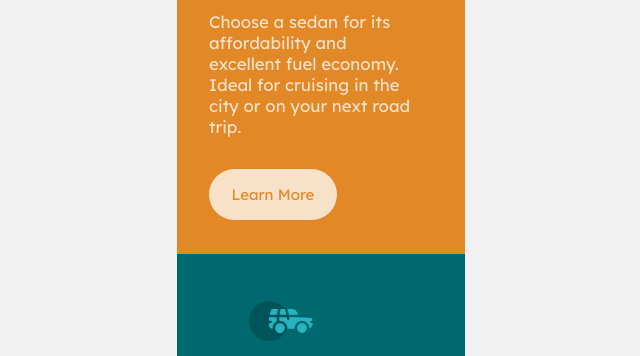
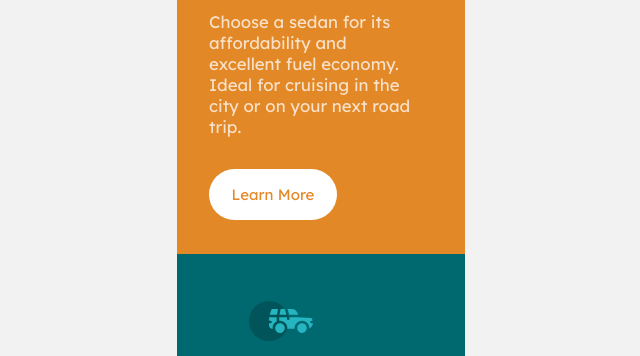
Before and after one commit to Mizunen/3-column-preview-card-with-flexbox, a plain HTML site: page index.html in a window 1280 px wide. Shown: the part 274-630 px from the top of the page, without its empty margins (319-959 px from the left). Drawn offline with Linux system fonts and the light colour scheme.

Commit message:
Change color of learn more button

```diff
--- a/styles.css
+++ b/styles.css
@@ -66,7 +66,7 @@ main{
 }
 
 .learn-btn{
-    background-color: var(--white);
+    background-color: white;
     padding: 1rem;
     text-decoration: none;
     color:hsl(31, 77%, 52%);
```
